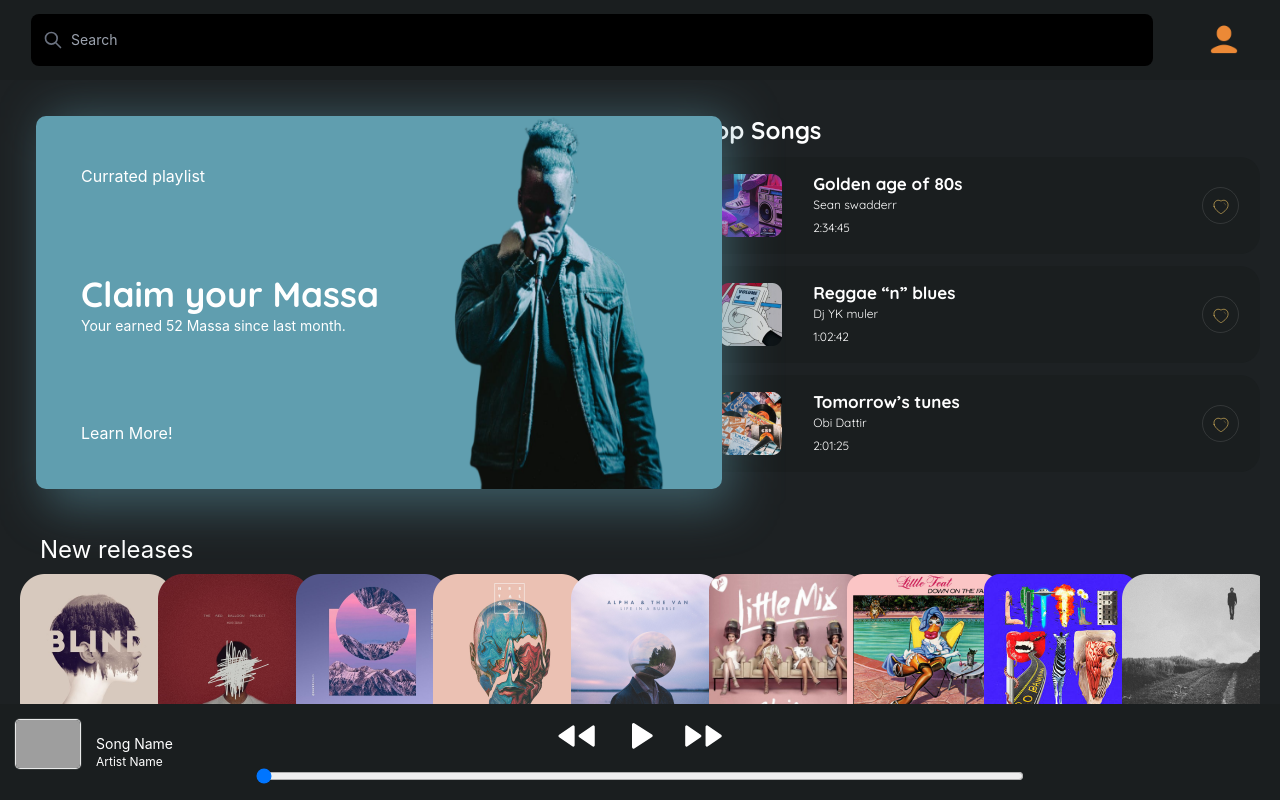
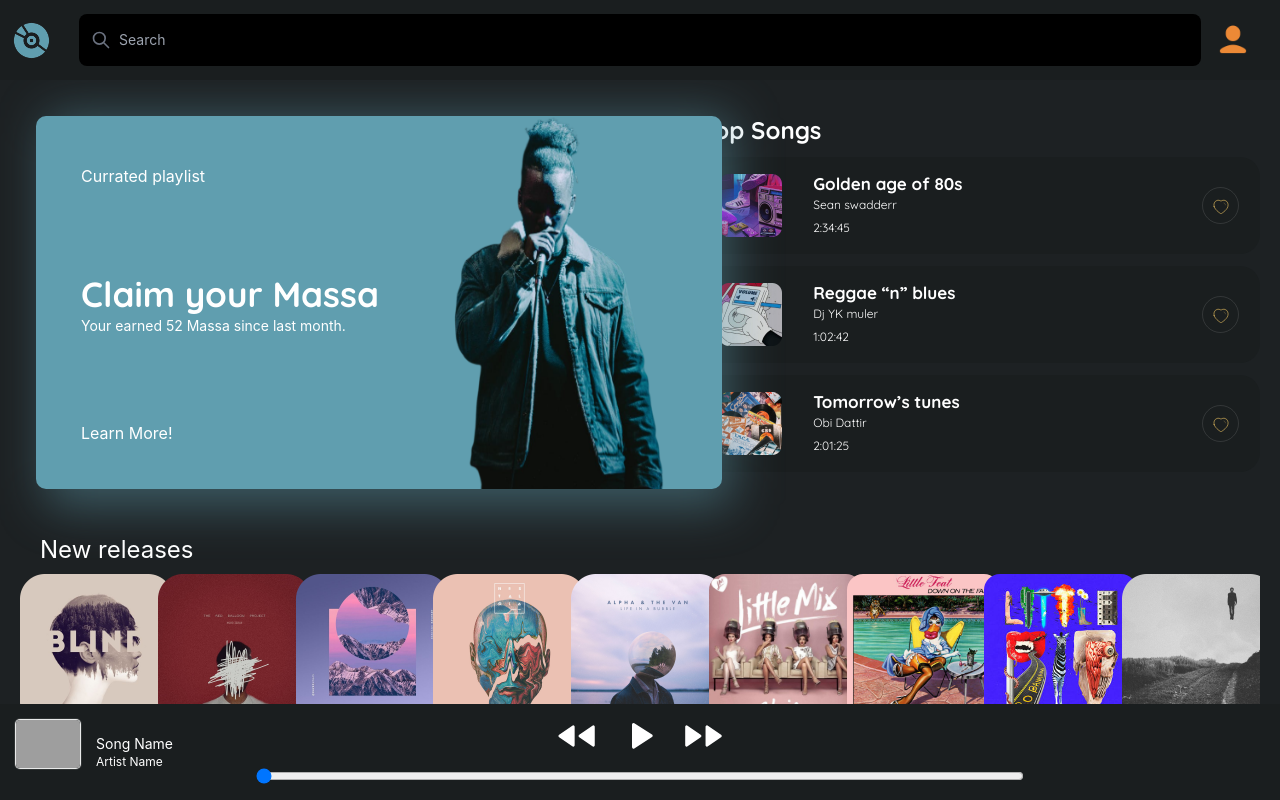
Before and after one commit to Gummu/gummu-front, a React (Create React App) app: page / in a window 1280 px wide. Built offline with nearby package versions, Linux system fonts and the light colour scheme; grey boxes are pictures that could not be loaded; what path would draw is missing.

Commit message:
feat(SearchBar): Added logo with link to home

```diff
--- a/src/components/Home.js
+++ b/src/components/Home.js
@@ -67,9 +67,18 @@ export default function Home() {
         <div className="flex overflow-y-auto overflow-x-hidden flex-col min-h-screen max-h-screen text-white bg-dark">
             <div className="flex flex-col max-h-screen bg-black app grow">
                 <div className="flex w-full min-h-[5rem] h-20 searchbar bg-dark_alt">
+                    <a href="/" className="flex justify-center items-center mr-4 w-20">
+
+                        <img
+                            src="/GUMMU-removebg-preview.png"
+                            alt="logo"
+
+                        />
+                    </a>
                     <div className="m-auto">
                         <SearchBar />
                     </div>
+
                     <div className="flex justify-center items-center mr-4 w-20">
                         <img src="/user.png" alt="profile" className="w-9" />
                     </div>
```
Also changed, not shown: public/GUMMU-removebg-preview.png (added).
